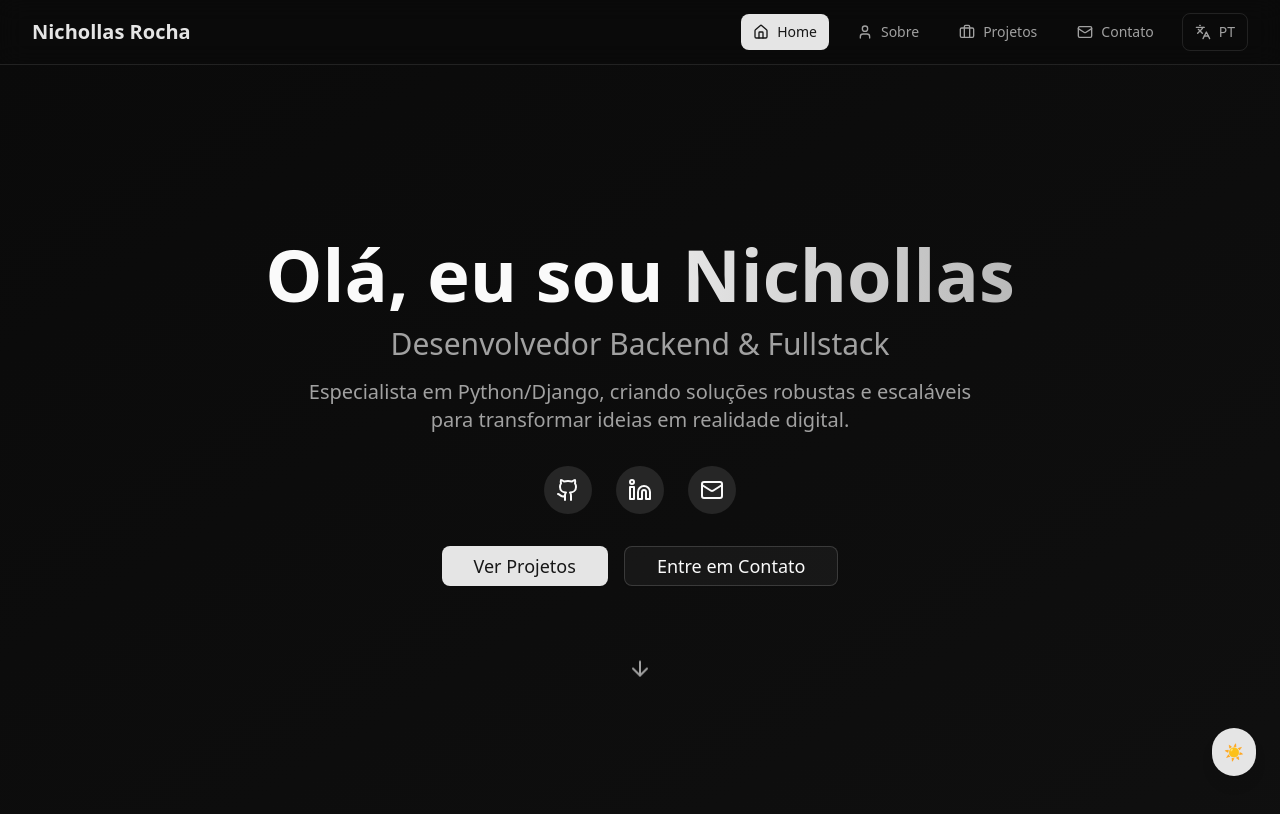
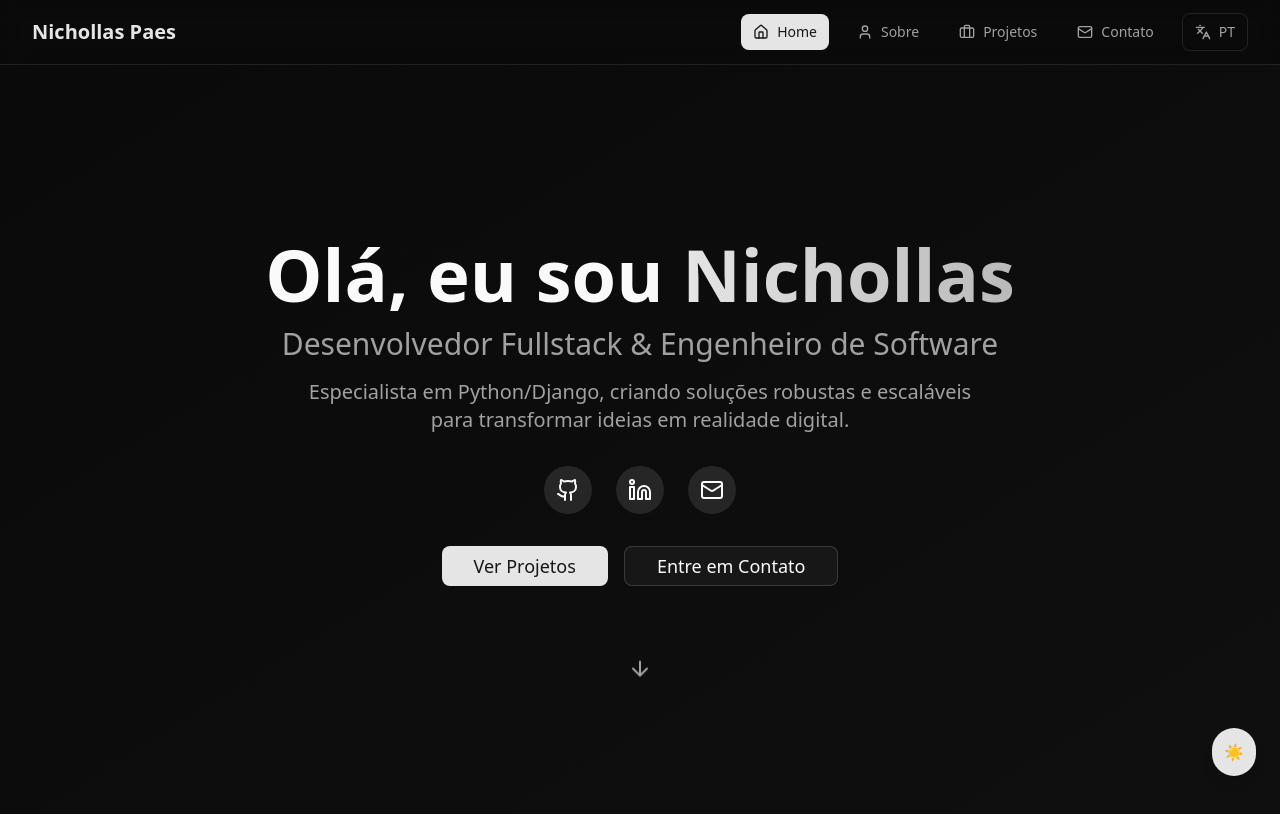
Before and after one commit to paesnichollas/site-portifolio, a React (Vite) app: page / in a window 1280 px wide. Shown: the top 814 px of the page. Built offline with nearby package versions, Linux system fonts and the light colour scheme.

Commit message:
Edição texto 2

```diff
--- a/index.html
+++ b/index.html
@@ -4,7 +4,7 @@
     <meta charset="UTF-8" />
     <link rel="icon" type="image/x-icon" href="/favicon.ico" />
     <meta name="viewport" content="width=device-width, initial-scale=1.0" />
-    <title>Nichollas Rocha - Desenvolvedor Fullstack & Engenheiro de Software</title>
+    <title>Nichollas Paes - Portifolio</title>
   </head>
   <body>
     <div id="root"></div>
--- a/src/components/Navigation.jsx
+++ b/src/components/Navigation.jsx
@@ -27,7 +27,7 @@ const Navigation = ({ currentSection, onSectionChange }) => {
           {/* Logo */}
           <div className="flex-shrink-0">
             <h1 className="text-xl font-bold text-primary">
-              Nichollas Rocha
+              Nichollas Paes
             </h1>
           </div>
 
--- a/src/components/sections/Contact.jsx
+++ b/src/components/sections/Contact.jsx
@@ -20,7 +20,7 @@ const Contact = () => {
     {
       icon: Linkedin,
       title: "LinkedIn",
-      value: "Nichollas Rocha",
+      value: "Nichollas Rocha de Araújo Paes",
       href: "https://www.linkedin.com/in/nichollas-rocha-de-ara%C3%BAjo-paes-a84a441a3/?trk=opento_sprofile_details",
       description: "Conecte-se comigo profissionalmente"
     },
--- a/src/data/translations.js
+++ b/src/data/translations.js
@@ -12,7 +12,7 @@ export const translations = {
     home: {
       greeting: 'Olá, eu sou',
       name: 'Nichollas',
-      role: 'Desenvolvedor Backend & Fullstack',
+      role: 'Desenvolvedor Fullstack & Engenheiro de Software',
       description: 'Especialista em Python/Django, criando soluções robustas e escaláveis para transformar ideias em realidade digital.',
       viewProjects: 'Ver Projetos',
       getInTouch: 'Entre em Contato'
```
